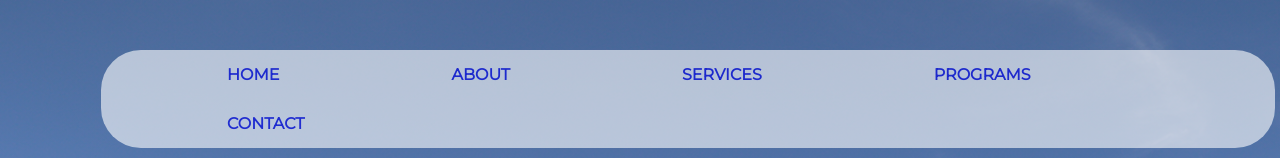
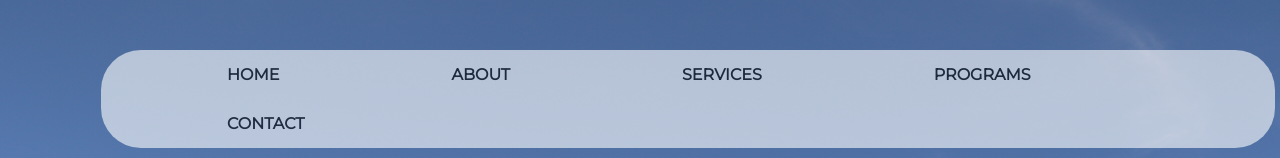
Before and after one commit to CS3KAMANTE27/Amante-Tantay-Valenzona-2nd-QuarterProject, a plain HTML site: page index.html in a window 1280 px wide. Shown: the top 158 px of the page. Drawn offline with Linux system fonts and the light colour scheme.

Commit message:
Update index.html

```diff
--- a/index.html
+++ b/index.html
@@ -152,11 +152,21 @@
                  }
                  a{
                     text-decoration-line: none;
+                    color: black;
 
 
                  }
                 a:visited{
                     color: black;
+                }
+                a:link{
+                  color: black;
+                }
+                a:active{
+                  color:black
+                }
+                a:hover{
+                  color: black;
                 }
 
 
```
